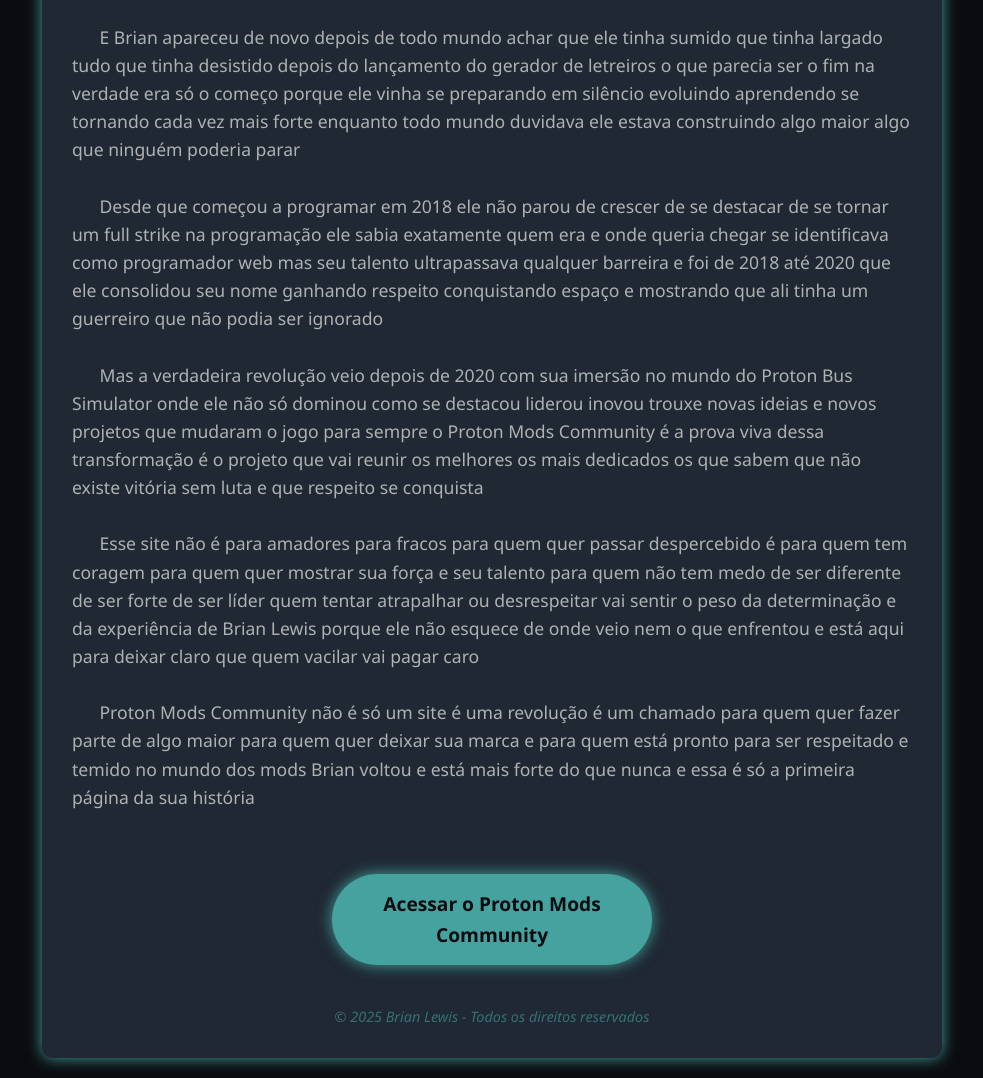
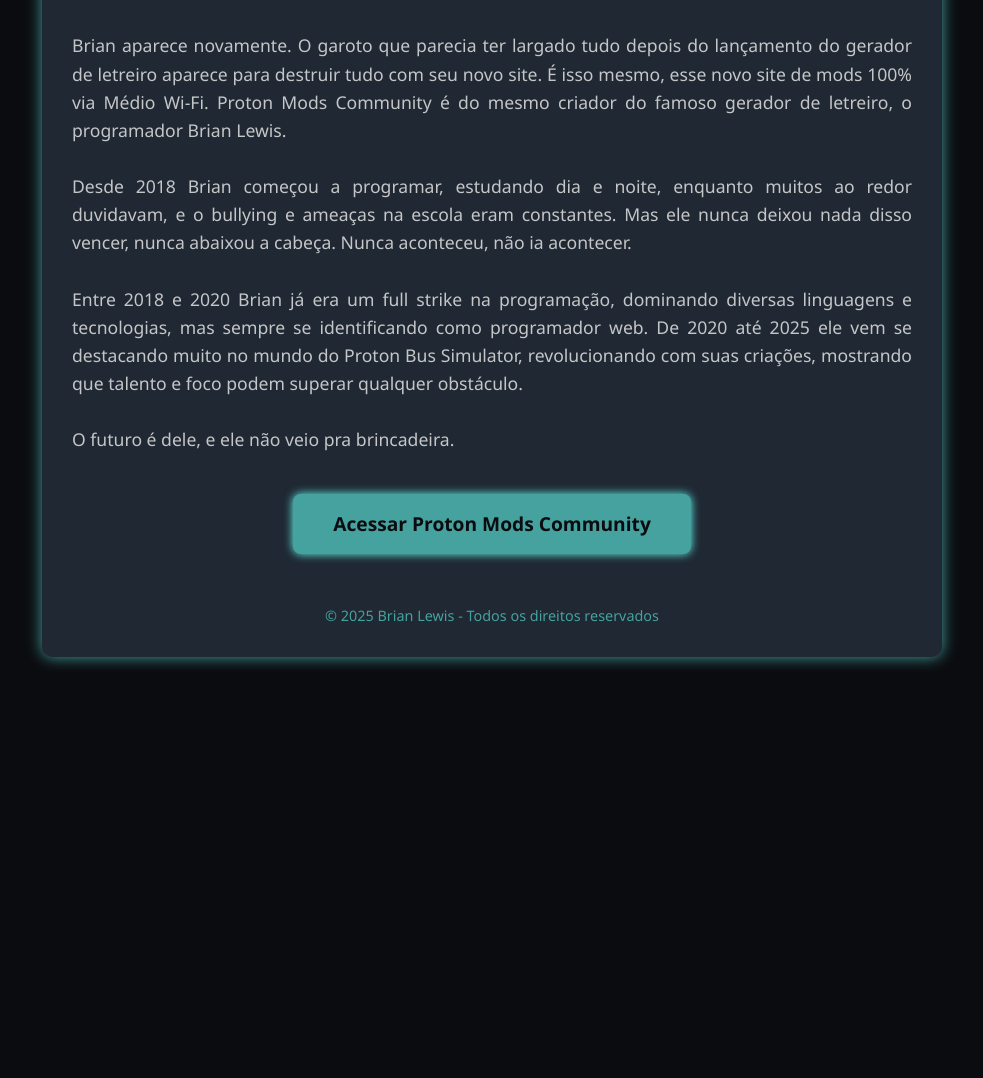
Before and after one commit to Brianlewis2/Quem-o-Criador-do-Proton-Mods, a plain HTML site: page index.html in a window 1280 px wide. Shown: the part 534-1612 px from the top of the page, without its empty margins (148-1131 px from the left). After the commit the page ends 1211 px from the top, so only its background shows below. Drawn offline with Linux system fonts and the light colour scheme.

Commit message:
Update index.html

```diff
--- a/index.html
+++ b/index.html
@@ -4,33 +4,18 @@
   <meta charset="UTF-8" />
   <meta name="viewport" content="width=device-width, initial-scale=1" />
 
-  <!-- Título focado na busca -->
+  <!-- Google Site Verification -->
+  <meta name="google-site-verification" content="googleb1d3b366c019fbe8" />
+
   <title>Quem é o Criador do Proton Mods Community? Brian Lewis, o Programador por Trás do Projeto</title>
 
-  <!-- Descrição estratégica para SEO -->
   <meta name="description" content="Brian Lewis é o criador e programador do Proton Mods Community. Conheça a história do desenvolvedor que revolucionou o mundo do Proton Bus Simulator com seu site de mods 100% via Médio Wi-Fi." />
-
-  <!-- Keywords para motores de busca -->
   <meta name="keywords" content="Brian Lewis, Proton Mods Community, criador Proton Mods, Proton Bus Simulator mods, programador web, gerador de letreiro, mods PBSU" />
-
-  <!-- Autor -->
   <meta name="author" content="Brian Lewis" />
-
-  <!-- Robots para indexar normalmente -->
   <meta name="robots" content="index, follow" />
-
-  <!-- Canonical para evitar conteúdo duplicado -->
   <link rel="canonical" href="https://brianlewis2.github.io/protonmods/" />
 
-  <!-- Open Graph para redes sociais -->
-  <meta property="og:title" content="Brian Lewis - Criador do Proton Mods Community" />
-  <meta property="og:description" content="Conheça Brian Lewis, o programador por trás do site Proton Mods Community, revolucionando os mods do Proton Bus Simulator." />
-  <meta property="og:type" content="website" />
-  <meta property="og:url" content="https://brianlewis2.github.io/protonmods/" />
-  <meta property="og:image" content="URL_DA_TUA_FOTO_AQUI" />
-
   <style>
-    /* Reset básico */
     * {
       margin: 0; padding: 0; box-sizing: border-box;
     }
@@ -64,9 +49,8 @@
     }
     header h2 {
       font-size: 1.4rem;
-      color: #c5c6c7dd;
-      font-weight: 600;
-      margin-bottom: 20px;
+      color: #45a29e;
+      font-weight: 400;
     }
     .foto-container {
       display: flex;
@@ -74,101 +58,75 @@
       margin-bottom: 30px;
     }
     .foto-container img {
-      width: 250px;
-      height: 250px;
+      width: 320px;
+      height: 320px;
       object-fit: cover;
       border-radius: 10px;
       box-shadow: 0 0 15px #45a29e;
       border: 3px solid #66fcf1;
     }
-    section.historia {
+    article {
       font-size: 1.1rem;
-      white-space: pre-wrap;
-      color: #c5c6c7dd;
-      margin-bottom: 35px;
+      color: #c5c6c7;
+      text-align: justify;
+      white-space: pre-line;
+      margin-bottom: 40px;
     }
-    a.botao-link {
-      display: block;
-      width: 100%;
-      max-width: 320px;
-      margin: 0 auto;
-      background: #45a29e;
+    .btn-container {
+      text-align: center;
+    }
+    .btn-acessar {
+      background-color: #45a29e;
       color: #0b0c10;
-      font-weight: 700;
+      padding: 15px 40px;
       font-size: 1.2rem;
-      text-align: center;
-      padding: 15px 0;
-      border-radius: 50px;
+      border: none;
+      border-radius: 8px;
+      cursor: pointer;
+      box-shadow: 0 0 10px #66fcf1;
+      transition: background-color 0.3s ease;
       text-decoration: none;
+      display: inline-block;
+      font-weight: bold;
+    }
+    .btn-acessar:hover {
+      background-color: #66fcf1;
+      color: #1f2833;
       box-shadow: 0 0 15px #45a29e;
-      transition: background-color 0.3s ease, color 0.3s ease;
-      user-select: none;
-    }
-    a.botao-link:hover,
-    a.botao-link:focus {
-      background: #66fcf1;
-      color: #1f2833;
-      outline: none;
-      box-shadow: 0 0 25px #66fcf1;
     }
     footer {
-      margin-top: 40px;
+      margin-top: 50px;
       text-align: center;
       font-size: 0.9rem;
-      color: #45a29e99;
-      font-style: italic;
-    }
-    @media (max-width: 600px) {
-      .foto-container img {
-        width: 180px;
-        height: 180px;
-      }
-      main {
-        padding: 20px;
-      }
-      header h1 {
-        font-size: 1.8rem;
-      }
-      header h2 {
-        font-size: 1.1rem;
-      }
-      section.historia {
-        font-size: 1rem;
-      }
+      color: #45a29e;
     }
   </style>
 </head>
 <body>
   <main>
     <header>
-      <h1>Quem é o Criador do Proton Mods Community?</h1>
-      <h2>Brian Lewis, o Programador por Trás do Projeto</h2>
+      <h1>Brian Lewis Está de Volta</h1>
+      <h2>O Programador por Trás do Proton Mods Community</h2>
     </header>
+    <div class="foto-container">
+      <img src="https://i.postimg.cc/Yq6GwkXn/In-Shot-20250607-180124571.jpg" alt="Foto de Brian Lewis" />
+    </div>
+    <article>
+      Brian aparece novamente. O garoto que parecia ter largado tudo depois do lançamento do gerador de letreiro aparece para destruir tudo com seu novo site. É isso mesmo, esse novo site de mods 100% via Médio Wi-Fi. Proton Mods Community é do mesmo criador do famoso gerador de letreiro, o programador Brian Lewis.
 
-    <div class="foto-container">
-      <!-- Troca a URL abaixo pela URL da tua foto grande e quadrada -->
-      <img src="https://i.postimg.cc/Yq6GwkXn/In-Shot-20250607-180124571.jpg" alt="Foto de Brian Lewis" />
+      Desde 2018 Brian começou a programar, estudando dia e noite, enquanto muitos ao redor duvidavam, e o bullying e ameaças na escola eram constantes. Mas ele nunca deixou nada disso vencer, nunca abaixou a cabeça. Nunca aconteceu, não ia acontecer.
 
+      Entre 2018 e 2020 Brian já era um full strike na programação, dominando diversas linguagens e tecnologias, mas sempre se identificando como programador web. De 2020 até 2025 ele vem se destacando muito no mundo do Proton Bus Simulator, revolucionando com suas criações, mostrando que talento e foco podem superar qualquer obstáculo.
+
+      O futuro é dele, e ele não veio pra brincadeira.
+    </article>
+    <div class="btn-container">
+      <a class="btn-acessar" href="https://brianlewis2.github.io/protonmods/" target="_blank" rel="noopener noreferrer">
+        Acessar Proton Mods Community
+      </a>
     </div>
-
-    <section class="historia">
-      E Brian apareceu de novo depois de todo mundo achar que ele tinha sumido que tinha largado tudo que tinha desistido depois do lançamento do gerador de letreiros o que parecia ser o fim na verdade era só o começo porque ele vinha se preparando em silêncio evoluindo aprendendo se tornando cada vez mais forte enquanto todo mundo duvidava ele estava construindo algo maior algo que ninguém poderia parar
-
-      Desde que começou a programar em 2018 ele não parou de crescer de se destacar de se tornar um full strike na programação ele sabia exatamente quem era e onde queria chegar se identificava como programador web mas seu talento ultrapassava qualquer barreira e foi de 2018 até 2020 que ele consolidou seu nome ganhando respeito conquistando espaço e mostrando que ali tinha um guerreiro que não podia ser ignorado
-
-      Mas a verdadeira revolução veio depois de 2020 com sua imersão no mundo do Proton Bus Simulator onde ele não só dominou como se destacou liderou inovou trouxe novas ideias e novos projetos que mudaram o jogo para sempre o Proton Mods Community é a prova viva dessa transformação é o projeto que vai reunir os melhores os mais dedicados os que sabem que não existe vitória sem luta e que respeito se conquista
-
-      Esse site não é para amadores para fracos para quem quer passar despercebido é para quem tem coragem para quem quer mostrar sua força e seu talento para quem não tem medo de ser diferente de ser forte de ser líder quem tentar atrapalhar ou desrespeitar vai sentir o peso da determinação e da experiência de Brian Lewis porque ele não esquece de onde veio nem o que enfrentou e está aqui para deixar claro que quem vacilar vai pagar caro
-
-      Proton Mods Community não é só um site é uma revolução é um chamado para quem quer fazer parte de algo maior para quem quer deixar sua marca e para quem está pronto para ser respeitado e temido no mundo dos mods Brian voltou e está mais forte do que nunca e essa é só a primeira página da sua história
-    </section>
-
-    <a href="https://brianlewis2.github.io/protonmods/" target="_blank" rel="noopener noreferrer" class="botao-link" aria-label="Acessar o Proton Mods Community">
-      Acessar o Proton Mods Community
-    </a>
-
     <footer>
-      &copy; 2025 Brian Lewis - Todos os direitos reservados
+      © 2025 Brian Lewis - Todos os direitos reservados
     </footer>
   </main>
 </body>
```
